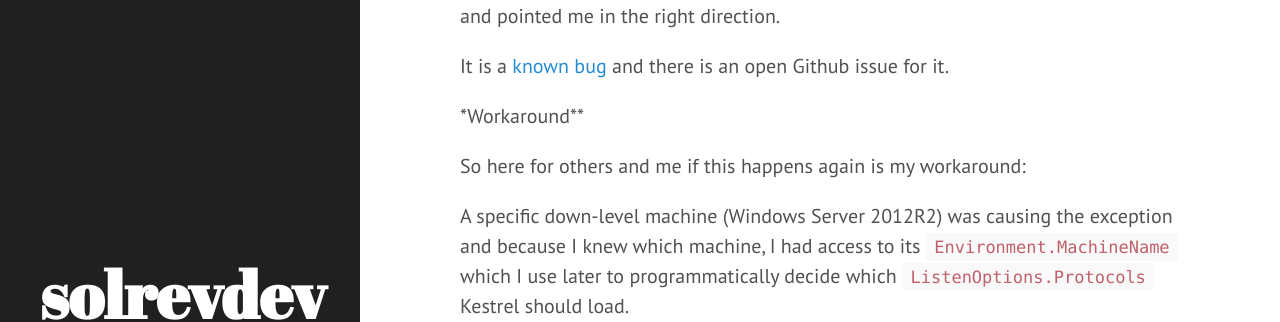
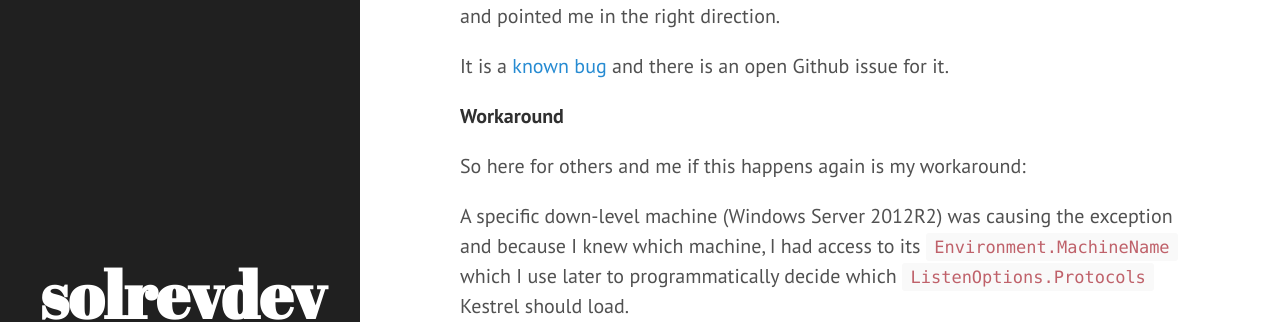
Before and after one commit to solrevdev/solrevdev.github.io, a Jekyll site: the page built from _posts/2020-01-10-err_http2_inadequate_transport_security.md, in a window 1280 px wide and 900 px high, scrolled down 612 px. Shown: the part 157-479 px from the top of the window. Built offline with Jekyll 4.4.1, drawn with Linux system fonts in a browser that asks for light colours.

```diff
--- a/_posts/2020-01-10-err_http2_inadequate_transport_security.md
+++ b/_posts/2020-01-10-err_http2_inadequate_transport_security.md
@@ -31,7 +31,7 @@ I created a [github issue](https://github.com/aspnet/AspNetCore.Docs/issues/1643
 
 It is a [known bug](https://github.com/dotnet/aspnetcore/issues/16811) and there is an open Github issue for it.
 
-*Workaround**
+**Workaround**
 
 So here for others and me if this happens again is my workaround:
 
```
